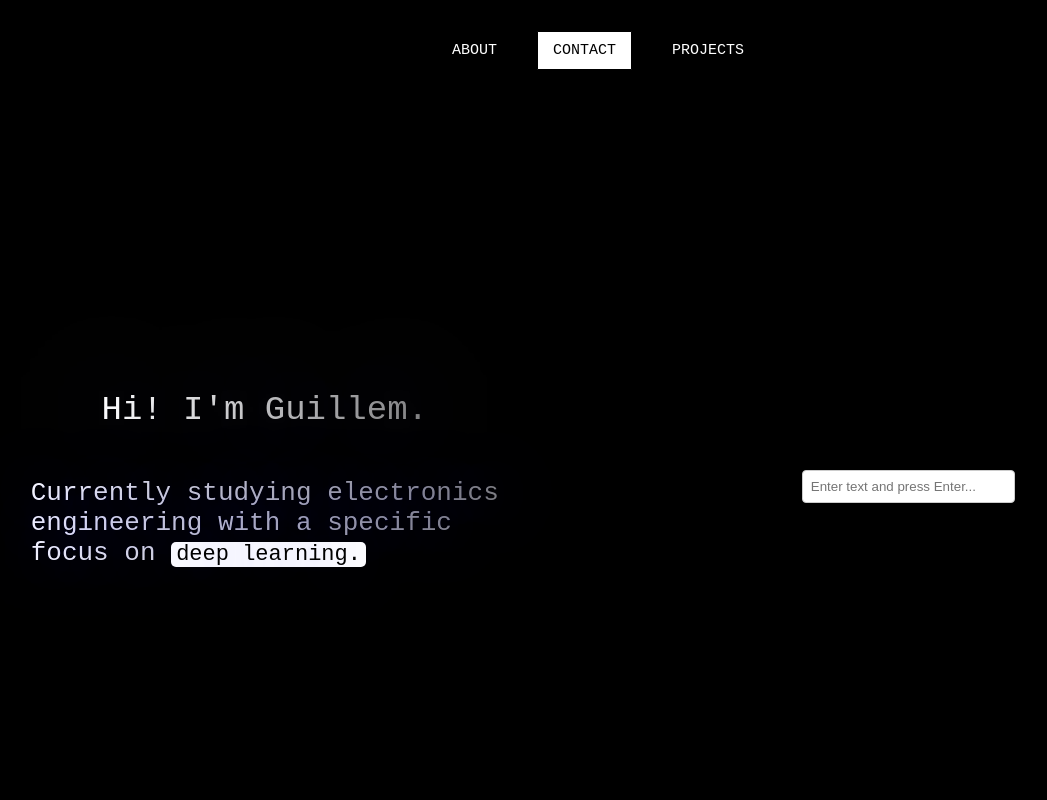
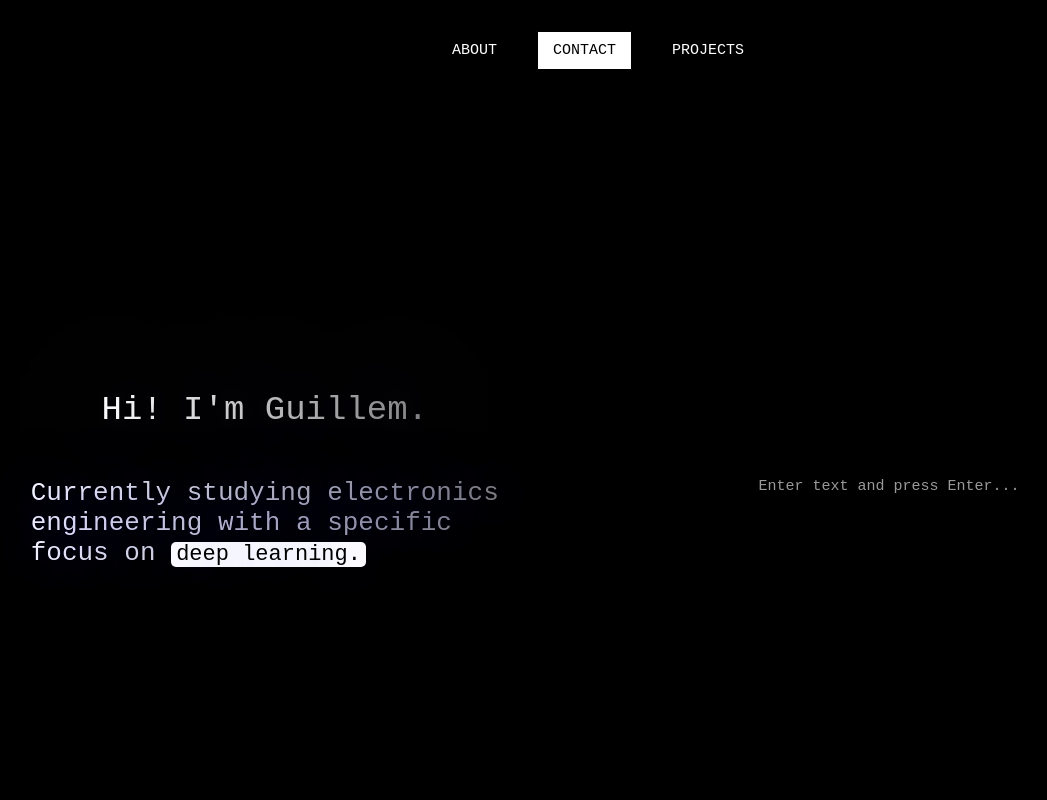
Before and after one commit to guillemsenabre/Portfolio-React, a React (Create React App) app in the folder frontend/: page / in a window 1280 px wide. Both pictures are taken after a click on the button "CONTACT". Shown: the top 800 px of the page, without its empty margins (42-1089 px from the left). Built offline with nearby package versions, Linux system fonts and the light colour scheme.

Commit message:
TextBox Updates | Start new line doesnt work

```diff
--- a/frontend/src/components/ContentC/TextBox.js
+++ b/frontend/src/components/ContentC/TextBox.js
@@ -16,7 +16,7 @@ function TextBox() {
 
   return (
     <div className="textboxContainer">
-      <form onSubmit={handleInputSubmit}>
+      <form onSubmit={handleInputSubmit} className='textBox'>
         <input
           type="text"
           value={textInput}
--- a/frontend/src/styles/ContentCss/TextBox.css
+++ b/frontend/src/styles/ContentCss/TextBox.css
@@ -3,17 +3,36 @@
     flex-direction: column;
     align-items: center;
     margin-top: 20px;
+
   }
 
   .textInput {
-    width: 100%;
-    padding: 8px;
+    width: 22vw;
+    padding: 12px;
     margin-bottom: 10px;
-    border: 1px solid #ccc;
+    border: 1px solid #000;
     border-radius: 4px;
+    background-color: #000;
+    color: #ffffff;
+    caret-color: #fff; /* Color of the blinking cursor */
+    outline: none;
+    font-family: 'Courier New', Courier, monospace;
+    font-size: 15px;
+  }
+
+  .textBox {
+    resize: vertical;
+    word-wrap: break-word;
+    overflow-wrap: break-word;
+    white-space: pre-wrap;
+  }
+
+  .textInput::placeholder {
+    color: #999; /* Color of the placeholder text */
+    font-family: 'Courier New', Courier, monospace;
   }
 
   .submittedText {
-    color: #007bff;
+    color: #ffffff;
     margin-top: 10px;
   }
```
